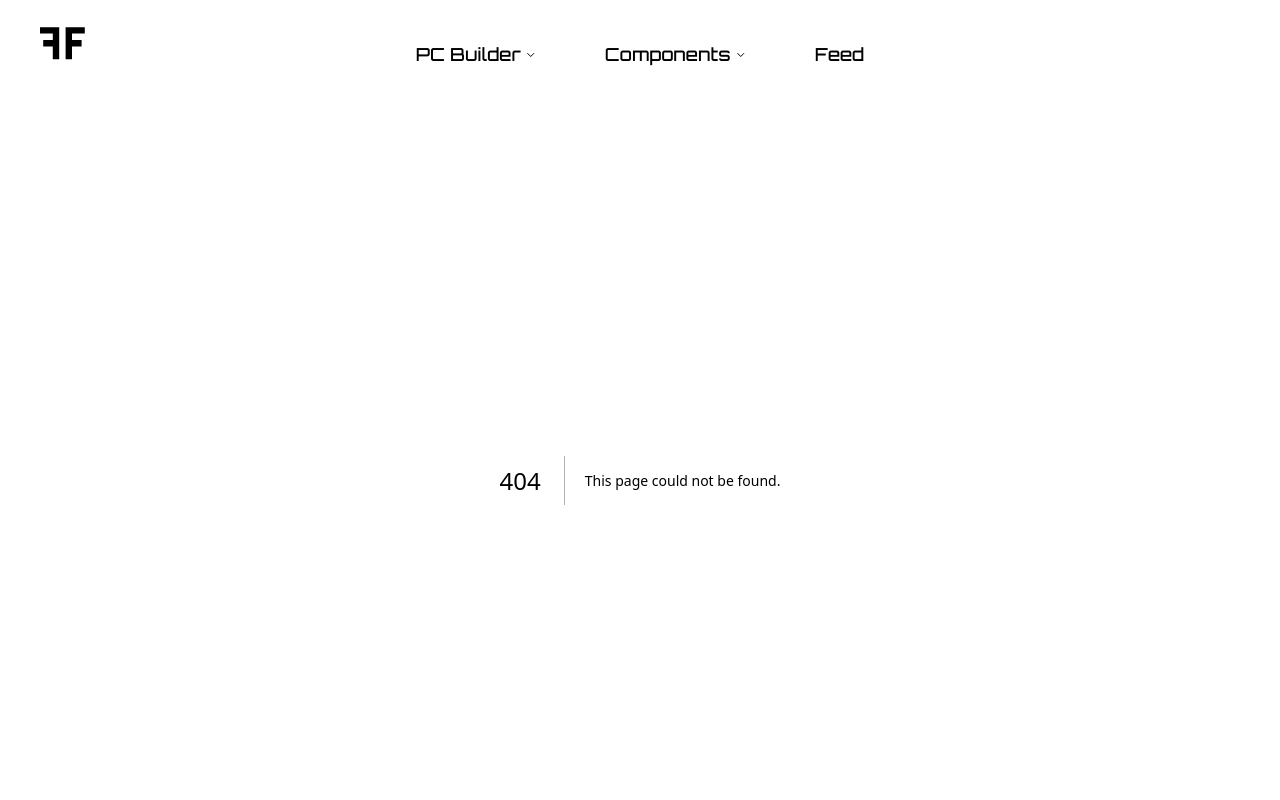
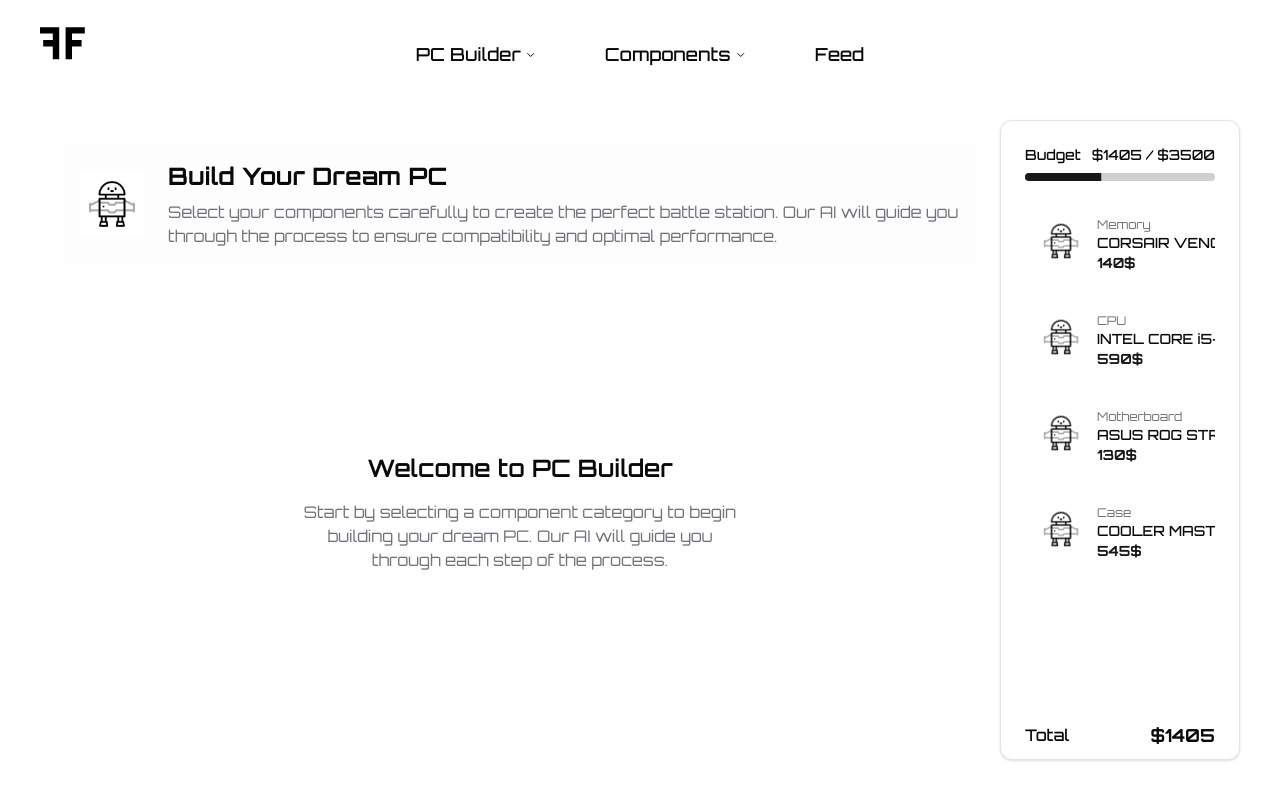
Before and after one commit to oxbowmantella/FrameForge_webApp, a Next.js app: page /pc-builder in a window 1280 px wide. Before the commit this address had no page. Shown: the top 800 px of the page. Built offline with nearby package versions, Linux system fonts and the light colour scheme.

Commit message:
added pc-builder route

```diff
--- /dev/null
+++ b/app/pc-builder/layout.tsx
@@ -0,0 +1,138 @@
+"use client";
+import Image from "next/image";
+import { Progress } from "@/components/ui/progress";
+import { Card, CardContent, CardHeader } from "@/components/ui/card";
+import { ScrollArea } from "@/components/ui/scroll-area";
+import { usePathname } from "next/navigation";
+import { useEffect, useState } from "react";
+
+const dummyParts = [
+  {
+    category: "Memory",
+    name: "CORSAIR VENGEANCE RGB PRO 32 GB",
+    price: "140$",
+    image: "/mascot.gif",
+  },
+  {
+    category: "CPU",
+    name: "INTEL CORE i5-11500H 3.5 GHZ",
+    price: "590$",
+    image: "/mascot.gif",
+  },
+  {
+    category: "Motherboard",
+    name: "ASUS ROG STRIX Z590-E GAMING WIFI",
+    price: "130$",
+    image: "/mascot.gif",
+  },
+  {
+    category: "Case",
+    name: "COOLER MASTER COSMOS C700M",
+    price: "545$",
+    image: "/mascot.gif",
+  },
+];
+
+export default function PCBuilderLayout({
+  children,
+}: {
+  children: React.ReactNode;
+}) {
+  const pathname = usePathname();
+  const [gifKey, setGifKey] = useState(0);
+  const totalBudget = 3500;
+  const usedBudget = 1405;
+  const budgetPercentage = (usedBudget / totalBudget) * 100;
+
+  // Reset GIF animation when route changes
+  useEffect(() => {
+    setGifKey((prev) => prev + 1);
+  }, [pathname]);
+
+  return (
+    <div className="flex h-[calc(100vh-80px)] bg-background p-10">
+      {/* Left Section - 4/5 width */}
+      <div className="w-4/5 h-full p-6 flex flex-col">
+        {/* Top Section with Gif and Text */}
+        <div className="flex items-center gap-6 p-4 bg-secondary/20 rounded-lg mb-6">
+          <div className="w-16 h-16 relative">
+            <Image
+              key={gifKey} // Add key to force remount
+              src="/mascot.gif"
+              alt="Mascot"
+              fill
+              className="object-contain"
+              priority // Ensure immediate loading
+            />
+          </div>
+          <div className="flex-1">
+            <h2 className="text-2xl font-bold mb-2">Build Your Dream PC</h2>
+            <p className="text-muted-foreground">
+              Select your components carefully to create the perfect battle
+              station. Our AI will guide you through the process to ensure
+              compatibility and optimal performance.
+            </p>
+          </div>
+        </div>
+
+        {/* Component Selection Area - Will render child routes */}
+        <div className="flex-1 bg-secondary/10 rounded-lg p-6">{children}</div>
+      </div>
+
+      {/* Right Section - 1/5 width */}
+      <div className="w-1/5 h-full">
+        <Card className="h-full">
+          <CardHeader className="space-y-4">
+            <div className="space-y-2">
+              <div className="flex justify-between items-center">
+                <span className="text-sm font-medium">Budget</span>
+                <span className="text-sm font-medium">
+                  ${usedBudget} / ${totalBudget}
+                </span>
+              </div>
+              <Progress value={budgetPercentage} className="h-2" />
+            </div>
+          </CardHeader>
+          <CardContent className="space-y-4">
+            <ScrollArea className="h-[calc(100vh-300px)]">
+              <div className="space-y-4">
+                {dummyParts.map((part, index) => (
+                  <div
+                    key={index}
+                    className="flex items-start gap-3 p-3 bg-secondary/10 rounded-lg hover:bg-zinc-100"
+                  >
+                    <div className="relative w-12 h-12">
+                      <Image
+                        src={part.image}
+                        alt={part.name}
+                        fill
+                        className="object-contain rounded-md"
+                      />
+                    </div>
+                    <div className="flex-1 min-w-0">
+                      <p className="text-xs text-muted-foreground truncate">
+                        {part.category}
+                      </p>
+                      <p className="text-sm font-medium truncate">
+                        {part.name}
+                      </p>
+                      <p className="text-sm font-bold text-primary">
+                        {part.price}
+                      </p>
+                    </div>
+                  </div>
+                ))}
+              </div>
+            </ScrollArea>
+            <div>
+              <div className="flex justify-between items-center">
+                <span className="font-medium">Total</span>
+                <span className="font-bold text-lg">${usedBudget}</span>
+              </div>
+            </div>
+          </CardContent>
+        </Card>
+      </div>
+    </div>
+  );
+}
--- /dev/null
+++ b/app/pc-builder/page.tsx
@@ -0,0 +1,12 @@
+// app/pc-builder/page.tsx
+export default function PCBuilderPage() {
+  return (
+    <div className="h-full flex flex-col justify-center items-center text-center">
+      <h3 className="text-2xl font-semibold mb-4">Welcome to PC Builder</h3>
+      <p className="text-muted-foreground max-w-md">
+        Start by selecting a component category to begin building your dream PC.
+        Our AI will guide you through each step of the process.
+      </p>
+    </div>
+  );
+}
--- /dev/null
+++ b/components/ui/card.tsx
@@ -0,0 +1,76 @@
+import * as React from "react"
+
+import { cn } from "@/lib/utils"
+
+const Card = React.forwardRef<
+  HTMLDivElement,
+  React.HTMLAttributes<HTMLDivElement>
+>(({ className, ...props }, ref) => (
+  <div
+    ref={ref}
+    className={cn(
+      "rounded-xl border bg-card text-card-foreground shadow",
+      className
+    )}
+    {...props}
+  />
+))
+Card.displayName = "Card"
+
+const CardHeader = React.forwardRef<
+  HTMLDivElement,
+  React.HTMLAttributes<HTMLDivElement>
+>(({ className, ...props }, ref) => (
+  <div
+    ref={ref}
+    className={cn("flex flex-col space-y-1.5 p-6", className)}
+    {...props}
+  />
+))
+CardHeader.displayName = "CardHeader"
+
+const CardTitle = React.forwardRef<
+  HTMLDivElement,
+  React.HTMLAttributes<HTMLDivElement>
+>(({ className, ...props }, ref) => (
+  <div
+    ref={ref}
+    className={cn("font-semibold leading-none tracking-tight", className)}
+    {...props}
+  />
+))
+CardTitle.displayName = "CardTitle"
+
+const CardDescription = React.forwardRef<
+  HTMLDivElement,
+  React.HTMLAttributes<HTMLDivElement>
+>(({ className, ...props }, ref) => (
+  <div
+    ref={ref}
+    className={cn("text-sm text-muted-foreground", className)}
+    {...props}
+  />
+))
+CardDescription.displayName = "CardDescription"
+
+const CardContent = React.forwardRef<
+  HTMLDivElement,
+  React.HTMLAttributes<HTMLDivElement>
+>(({ className, ...props }, ref) => (
+  <div ref={ref} className={cn("p-6 pt-0", className)} {...props} />
+))
+CardContent.displayName = "CardContent"
+
+const CardFooter = React.forwardRef<
+  HTMLDivElement,
+  React.HTMLAttributes<HTMLDivElement>
+>(({ className, ...props }, ref) => (
+  <div
+    ref={ref}
+    className={cn("flex items-center p-6 pt-0", className)}
+    {...props}
+  />
+))
+CardFooter.displayName = "CardFooter"
+
+export { Card, CardHeader, CardFooter, CardTitle, CardDescription, CardContent }
--- /dev/null
+++ b/components/ui/progress.tsx
@@ -0,0 +1,28 @@
+"use client"
+
+import * as React from "react"
+import * as ProgressPrimitive from "@radix-ui/react-progress"
+
+import { cn } from "@/lib/utils"
+
+const Progress = React.forwardRef<
+  React.ElementRef<typeof ProgressPrimitive.Root>,
+  React.ComponentPropsWithoutRef<typeof ProgressPrimitive.Root>
+>(({ className, value, ...props }, ref) => (
+  <ProgressPrimitive.Root
+    ref={ref}
+    className={cn(
+      "relative h-2 w-full overflow-hidden rounded-full bg-primary/20",
+      className
+    )}
+    {...props}
+  >
+    <ProgressPrimitive.Indicator
+      className="h-full w-full flex-1 bg-primary transition-all"
+      style={{ transform: `translateX(-${100 - (value || 0)}%)` }}
+    />
+  </ProgressPrimitive.Root>
+))
+Progress.displayName = ProgressPrimitive.Root.displayName
+
+export { Progress }
--- /dev/null
+++ b/components/ui/scroll-area.tsx
@@ -0,0 +1,48 @@
+"use client"
+
+import * as React from "react"
+import * as ScrollAreaPrimitive from "@radix-ui/react-scroll-area"
+
+import { cn } from "@/lib/utils"
+
+const ScrollArea = React.forwardRef<
+  React.ElementRef<typeof ScrollAreaPrimitive.Root>,
+  React.ComponentPropsWithoutRef<typeof ScrollAreaPrimitive.Root>
+>(({ className, children, ...props }, ref) => (
+  <ScrollAreaPrimitive.Root
+    ref={ref}
+    className={cn("relative overflow-hidden", className)}
+    {...props}
+  >
+    <ScrollAreaPrimitive.Viewport className="h-full w-full rounded-[inherit]">
+      {children}
+    </ScrollAreaPrimitive.Viewport>
+    <ScrollBar />
+    <ScrollAreaPrimitive.Corner />
+  </ScrollAreaPrimitive.Root>
+))
+ScrollArea.displayName = ScrollAreaPrimitive.Root.displayName
+
+const ScrollBar = React.forwardRef<
+  React.ElementRef<typeof ScrollAreaPrimitive.ScrollAreaScrollbar>,
+  React.ComponentPropsWithoutRef<typeof ScrollAreaPrimitive.ScrollAreaScrollbar>
+>(({ className, orientation = "vertical", ...props }, ref) => (
+  <ScrollAreaPrimitive.ScrollAreaScrollbar
+    ref={ref}
+    orientation={orientation}
+    className={cn(
+      "flex touch-none select-none transition-colors",
+      orientation === "vertical" &&
+        "h-full w-2.5 border-l border-l-transparent p-[1px]",
+      orientation === "horizontal" &&
+        "h-2.5 flex-col border-t border-t-transparent p-[1px]",
+      className
+    )}
+    {...props}
+  >
+    <ScrollAreaPrimitive.ScrollAreaThumb className="relative flex-1 rounded-full bg-border" />
+  </ScrollAreaPrimitive.ScrollAreaScrollbar>
+))
+ScrollBar.displayName = ScrollAreaPrimitive.ScrollAreaScrollbar.displayName
+
+export { ScrollArea, ScrollBar }
--- a/package.json
+++ b/package.json
@@ -11,6 +11,8 @@
   "dependencies": {
     "@radix-ui/react-dialog": "^1.1.3",
     "@radix-ui/react-navigation-menu": "^1.2.2",
+    "@radix-ui/react-progress": "^1.1.1",
+    "@radix-ui/react-scroll-area": "^1.2.2",
     "@radix-ui/react-slot": "^1.1.1",
     "class-variance-authority": "^0.7.1",
     "clsx": "^2.1.1",
```
Also changed, not shown: public/mascot.gif (added), 1 other file (tests, documents, lock files or other folders).
